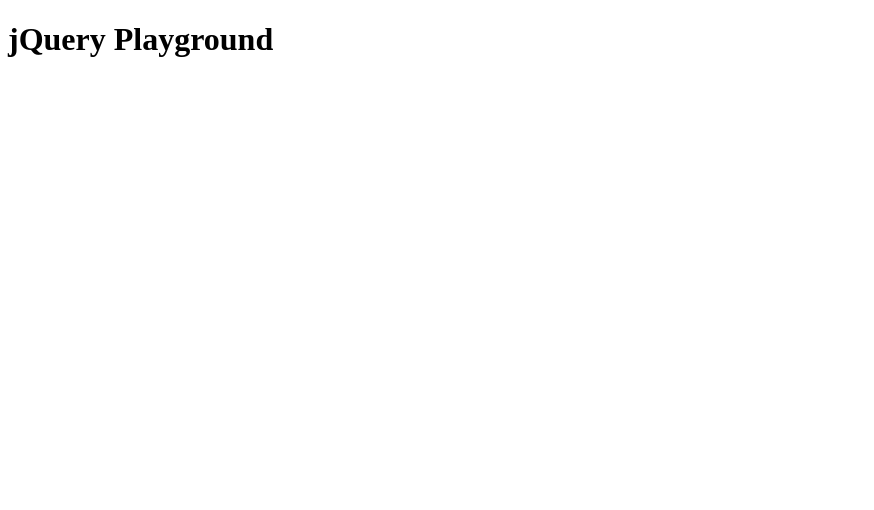
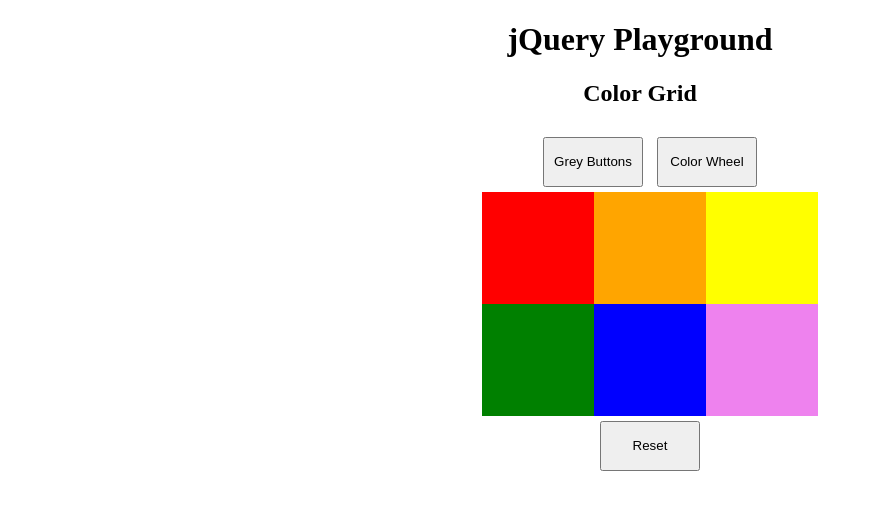
Before and after one commit to Angeldak/jQueryPlayground, a plain HTML site: page index.html in a window 1280 px wide. Shown: the whole page, without its empty margins (0-874 px from the left). Drawn offline with nearby package versions, Linux system fonts and the light colour scheme.

Commit message:
added working color wheel, grey buttons, and reset

```diff
--- a/app.js
+++ b/app.js
@@ -0,0 +1,36 @@
+$(document).ready(function () {
+    //Reset events and add grey colors on click
+    $("#greyBtn").on("click", () => {
+        $(".colorGrid").off("click");
+        $(".colorGrid").on("click", (e) => {
+            $(e.target).toggleClass("colorGrey");
+        })
+    })
+    //Reset events and add rotating color wheel on click
+    $("#colorWheelBtn").on("click", () => {
+        $(".colorGrid").off("click");
+        $(".colorGrid").on("click", () => {
+            const colorList = document.querySelectorAll('[data-info="colorbox"]');
+            for (item of colorList) {
+                const nextVarClass = "color" + (parseInt(item.classList[0][item.classList[0].length - 1]) + 1);
+                const currentVarClass = item.classList[0];
+                if (nextVarClass === "color7") {
+                    $(item).removeClass()
+                    $(item).addClass("color1")
+                } else {
+                    $(item).removeClass()
+                    $(item).addClass(nextVarClass)
+                }
+            }
+        })
+    })
+    $("#resetColorGrid").on("click", () => {
+        $(".colorGrid").off("click");
+        const colorList = document.querySelectorAll('[data-info="colorbox"]');
+        for (item of colorList) {
+            const currentVarClass = item.classList[0];
+            $(item).removeClass()
+            $(item).addClass(item.id)
+        }
+    })
+});
--- a/index.html
+++ b/index.html
@@ -10,9 +10,31 @@
     <script src="https://ajax.googleapis.com/ajax/libs/jquery/3.6.0/jquery.min.js"></script>
     <script src="app.js"></script>
 </head>
+<header>
+    <h1>jQuery Playground</h1>
+</header>
 
 <body>
-    <h1>jQuery Playground</h1>
+    <section>
+        <h2>Color Grid</h2>
+        <div class="container">
+            <div class="row">
+                <button id="greyBtn">Grey Buttons</button>
+                <button id="colorWheelBtn">Color Wheel</button>
+            </div>
+            <div class="colorGrid">
+                <div data-info="colorbox" id="color1" class="color1"></div>
+                <div data-info="colorbox" id="color2" class="color2"></div>
+                <div data-info="colorbox" id="color3" class="color3"></div>
+                <div data-info="colorbox" id="color4" class="color4"></div>
+                <div data-info="colorbox" id="color5" class="color5"></div>
+                <div data-info="colorbox" id="color6" class="color6"></div>
+            </div>
+            <div class="row">
+                <button id="resetColorGrid">Reset</button>
+            </div>
+        </div>
+    </section>
 </body>
 
 </html>
--- a/styles.css
+++ b/styles.css
@@ -0,0 +1,68 @@
+h1,
+h2 {
+    text-align: center;
+}
+
+button {
+    height: 50px;
+    width: 100px;
+    margin: 5px;
+}
+
+.container {
+    display: flex;
+    align-items: center;
+    flex-direction: column;
+    height: 250px;
+    width: 100%;
+    padding: 5px;
+    margin: 5px;
+}
+
+.colorGrid {
+    display: grid;
+    grid-template-columns: repeat(3, 7rem);
+    grid-template-rows: repeat(2, 7rem);
+    margin: 0;
+
+}
+
+.color1 {
+    background-color: red;
+    height: 7rem;
+    width: 7rem;
+}
+
+.color2 {
+    background-color: orange;
+    height: 7rem;
+    width: 7rem;
+}
+
+.color3 {
+    background-color: yellow;
+    height: 7rem;
+    width: 7rem;
+}
+
+.color4 {
+    background-color: green;
+    height: 7rem;
+    width: 7rem;
+}
+
+.color5 {
+    background-color: blue;
+    height: 7rem;
+    width: 7rem;
+}
+
+.color6 {
+    background-color: violet;
+    height: 7rem;
+    width: 7rem;
+}
+
+.colorGrey {
+    background-color: gray;
+}
```
